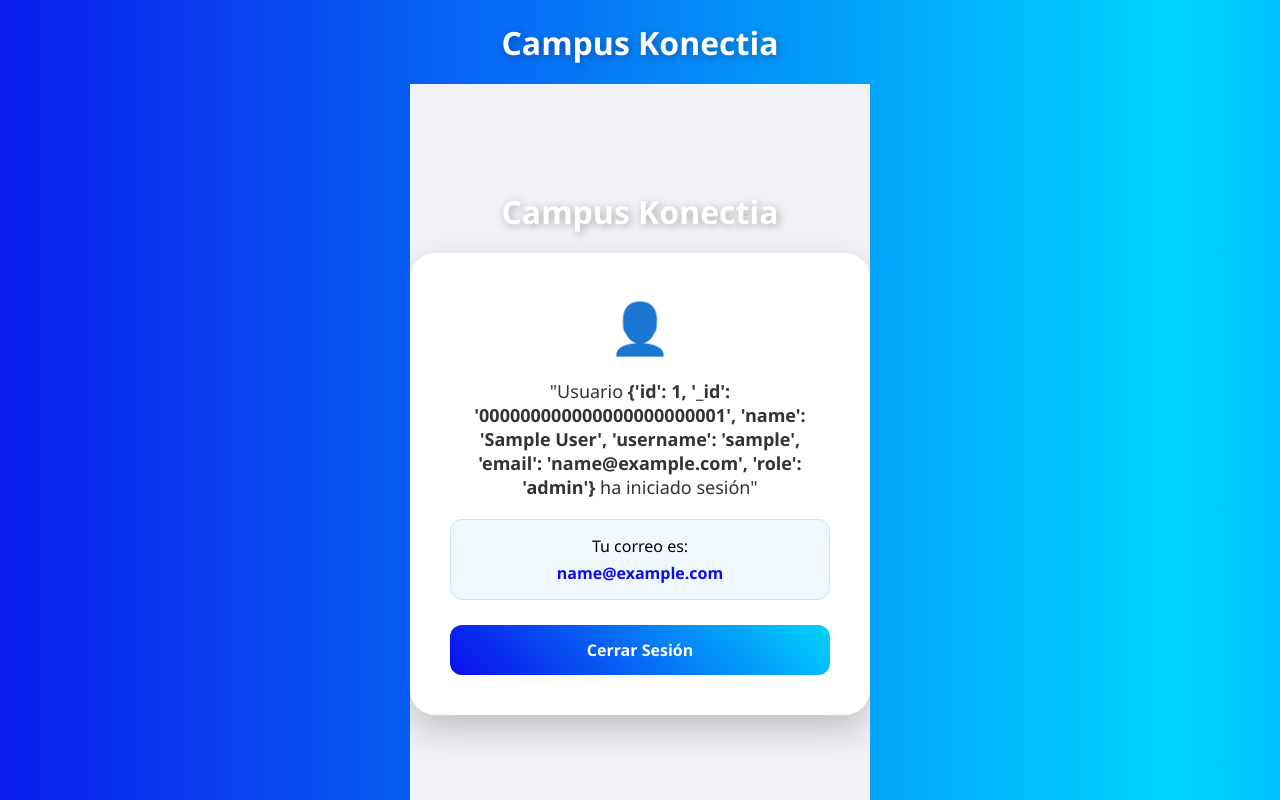
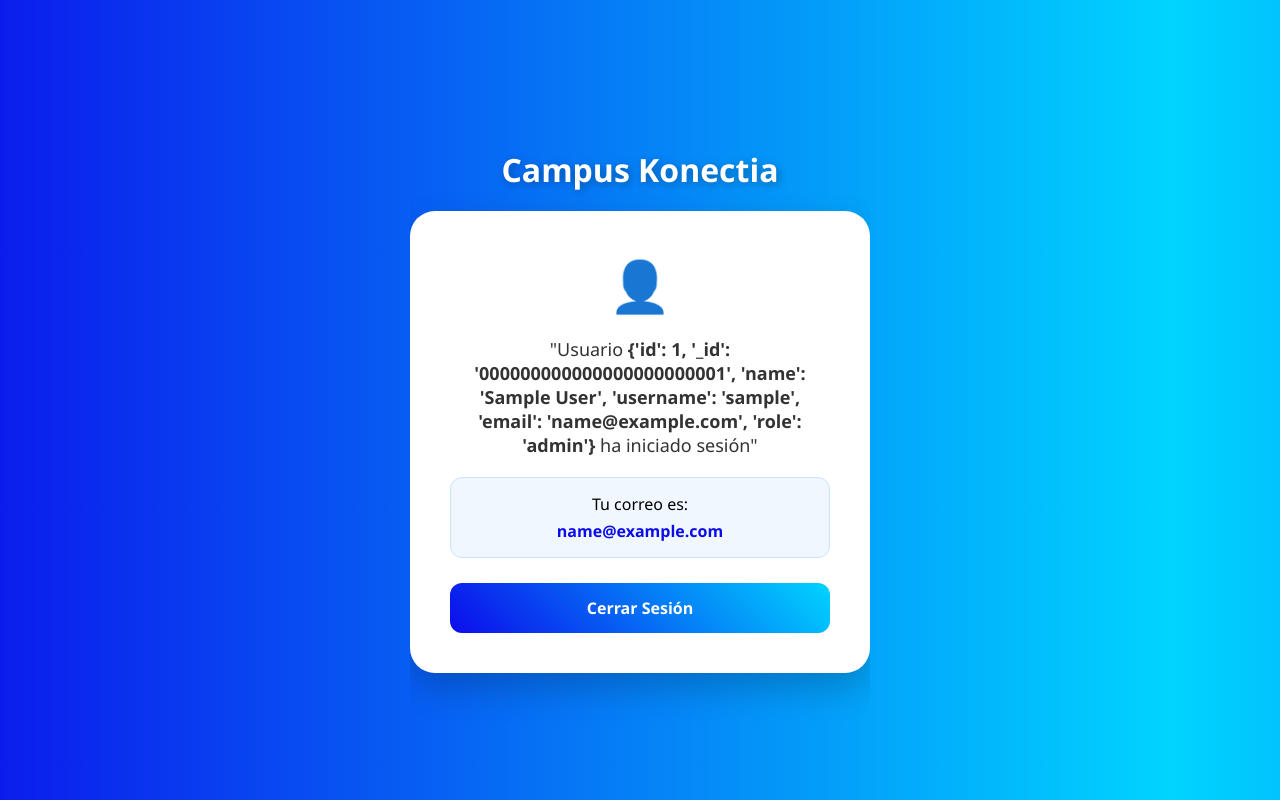
Before and after one commit to desireekonectia-coder/campus, a Flask app: page /perfil in a window 1280 px wide. Run offline with Flask 3, Linux system fonts and the light colour scheme; the visitor is signed in with stand-in values (Sample User, id 1); some libraries are stand-ins or nearby versions.

Commit message:
Intento de quitar el duplicado

```diff
--- a/templates/user.html
+++ b/templates/user.html
@@ -3,8 +3,7 @@
 {% block content %}
 <div class="background"></div>
 
-<div class="card-container">
-    <h1 class="header-title">Campus Konectia</h1>
+
 
     <div class="user-card">
         <div class="avatar">👤</div>
```
